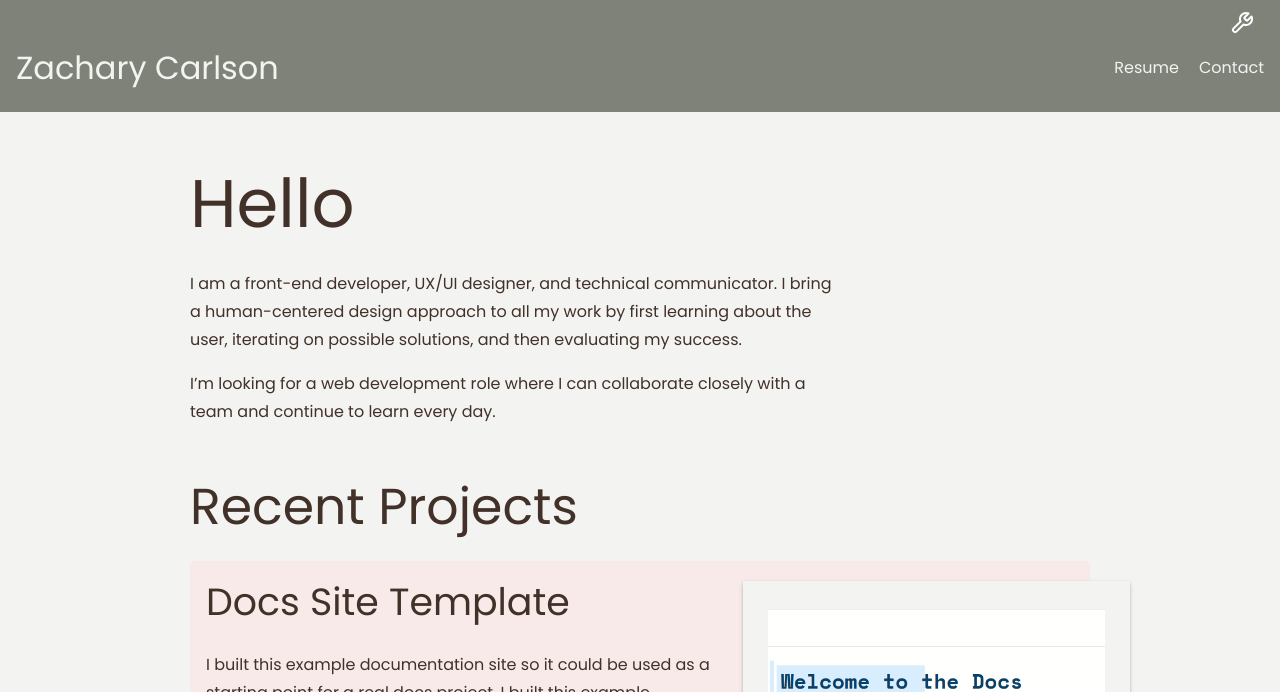
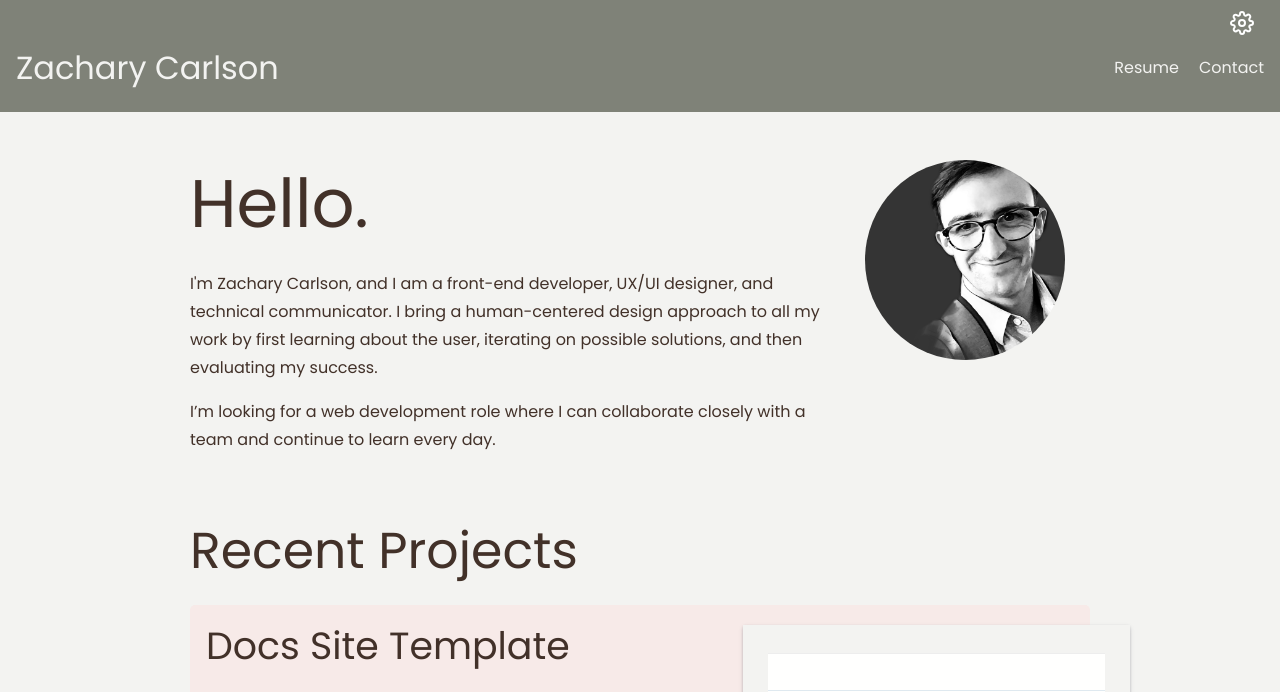
Before and after one commit to z-carlson/myPortfolio, a Gatsby site: page / in a window 1280 px wide. Shown: the top 692 px of the page. Built offline with nearby package versions, Linux system fonts and the light colour scheme; Gatsby itself is replaced by a stand-in of ours; a web font is replaced by a local one.

Commit message:
adds my face; fixes x overflow when themepicker opens

```diff
--- a/src/components/Header.js
+++ b/src/components/Header.js
@@ -1,11 +1,12 @@
-import { Link } from "gatsby";
-import React, { useState, useContext } from "react";
-import styled from "styled-components";
-import { ThemeContext } from "../context/ThemeContext";
-import TerminalIcon from "../images/svg/terminal.svg";
-import SunIcon from "../images/svg/sun.svg";
-import MoonIcon from "../images/svg/moon.svg";
-import ToolIcon from "../images/svg/tool.svg";
+import { Link } from 'gatsby';
+import React, { useState, useContext, useEffect } from 'react';
+import styled from 'styled-components';
+import { ThemeContext } from '../context/ThemeContext';
+import TerminalIcon from '../images/svg/terminal.svg';
+import SunIcon from '../images/svg/sun.svg';
+import MoonIcon from '../images/svg/moon.svg';
+import ToolIcon from '../images/svg/settings.svg';
+import CloseIcon from '../images/svg/x-circle.svg';
 
 const ThemePicker = styled.div`
   position: absolute;
@@ -65,25 +66,8 @@ const ThemeOptions = styled.div`
     transform: translateX(-20px) translateY(60px);
   }
 
-  span {
-    position: absolute;
-    left: 50%;
-    top: 50%;
-  }
-  span:hover {
-    cursor: pointer;
-  }
-
-  span:nth-child(1) {
-    transform: translateX(-80px);
-  }
-
-  span:nth-child(2) {
-    transform: translateX(-60px) translateY(40px);
-  }
-
-  span:nth-child(3) {
-    transform: translateX(-20px) translateY(60px);
+  button:nth-child(4) {
+    transform: translateX(-25px);
   }
 `;
 
@@ -92,7 +76,7 @@ const Header = () => {
     show: false,
     top: -100,
     right: -100,
-    transform: "scale(0)",
+    transform: 'scale(0)',
   };
 
   let [showOptions, setShown] = useState(defaultState);
@@ -100,22 +84,29 @@ const Header = () => {
   const { setTheme } = useContext(ThemeContext);
 
   function handleMouseOut() {
+    console.log('click');
+
     setShown({
-      ...showOptions,
-      transform: "scale(0)",
+      show: false,
+      transform: 'scale(0)',
       top: -100,
       right: -100,
     });
+
+    console.log(showOptions);
   }
 
   return (
     <header>
       <ThemePicker
-        onClick={() => setShown({ ...showOptions, transform: "scale(1.5)" })}
+        onClick={() =>
+          setShown({ ...showOptions, transform: 'scale(1.5)', show: true })
+        }
       >
         <button>
           <img src={ToolIcon} alt="open themes" />
         </button>
+        {showOptions.show && (
           <ThemeOptions
             show={showOptions.show}
             scale={showOptions.transform}
@@ -123,23 +114,27 @@ const Header = () => {
             right={showOptions.right}
             onMouseLeave={handleMouseOut}
           >
-          <button onClick={() => setTheme("light")}>
+            <button onClick={() => setTheme('light')}>
               <img src={SunIcon} alt="light theme" />
             </button>
-          <button onClick={() => setTheme("dark")}>
+            <button onClick={() => setTheme('dark')}>
               <img src={MoonIcon} alt="dark theme" />
             </button>
-          <button onClick={() => setTheme("hack3r")}>
+            <button onClick={() => setTheme('hack3r')}>
               <img src={TerminalIcon} alt="hacker theme" />
             </button>
+            <button onClickCapture={() => handleMouseOut()}>
+              <img src={CloseIcon} alt="close options" />
+            </button>
           </ThemeOptions>
+        )}
       </ThemePicker>
-      <Link to={"/"}>
+      <Link to={'/'}>
         <span id="me">Zachary Carlson</span>
       </Link>
       <nav>
-        <Link to={"/resume"}>Resume</Link>
-        <Link to={"/contact"}>Contact</Link>
+        <Link to={'/resume'}>Resume</Link>
+        <Link to={'/contact'}>Contact</Link>
       </nav>
     </header>
   );
--- a/src/pages/index.js
+++ b/src/pages/index.js
@@ -1,61 +1,62 @@
-import * as React from "react";
-import styled from "styled-components";
-import Layout from "../components/Layout";
-import DocProjectImage from "../images/docs template.png";
-import HangmanImage from "../images/hangman.png";
-import MemoryImage from "../images/memory.png";
-import GatsbyLogo from "../images/svg/Gatsby_Monogram.png";
-import ReactLogo from "../images/svg/React-icon.svg";
-import GraphQLLogo from "../images/svg/graphql-icon.svg";
-import HTMLLogo from "../images/svg/HTML5_Badge.svg";
-import CSSLogo from "../images/svg/CSS3_logo_and_wordmark.svg";
-import JSLogo from "../images/svg/JavaScript-logo.png";
-import MDXLogo from "../images/svg/mdx.svg";
-import DefaultLogo from "../images/svg/defaultLogo.svg";
-import SEO from "../components/SEO";
+import * as React from 'react';
+import styled from 'styled-components';
+import Layout from '../components/Layout';
+import DocProjectImage from '../images/docs template.png';
+import HangmanImage from '../images/hangman.png';
+import MemoryImage from '../images/memory.png';
+import GatsbyLogo from '../images/svg/Gatsby_Monogram.png';
+import ReactLogo from '../images/svg/React-icon.svg';
+import GraphQLLogo from '../images/svg/graphql-icon.svg';
+import HTMLLogo from '../images/svg/HTML5_Badge.svg';
+import CSSLogo from '../images/svg/CSS3_logo_and_wordmark.svg';
+import JSLogo from '../images/svg/JavaScript-logo.png';
+import MDXLogo from '../images/svg/mdx.svg';
+import DefaultLogo from '../images/svg/defaultLogo.svg';
+import SEO from '../components/SEO';
+import MyFace from '../images/web-profile-bw.png';
 
 const projects = [
   {
-    title: "Docs Site Template",
+    title: 'Docs Site Template',
     description:
-      "I built this example documentation site so it could be used as a starting point for a real docs project. I built this example documentation site so it could be used as a starting point for a real docs project.  ",
+      'I built this example documentation site so it could be used as a starting point for a real docs project. I built this example documentation site so it could be used as a starting point for a real docs project.  ',
     tech: [
-      { tech: "Gatsby", link: "https://www.gatsbyjs.com/" },
-      { tech: "React", link: "https://reactjs.org/" },
-      { tech: "GraphQL", link: "https://graphql.org/" },
-      { tech: "MDX", link: "https://mdxjs.com/" },
+      { tech: 'Gatsby', link: 'https://www.gatsbyjs.com/' },
+      { tech: 'React', link: 'https://reactjs.org/' },
+      { tech: 'GraphQL', link: 'https://graphql.org/' },
+      { tech: 'MDX', link: 'https://mdxjs.com/' },
     ],
     img: DocProjectImage,
-    codeLink: "https://github.com/z-carlson/docs-site",
-    liveLink: "https://quirky-elion-a4b0b0.netlify.app/",
+    codeLink: 'https://github.com/z-carlson/docs-site',
+    liveLink: 'https://quirky-elion-a4b0b0.netlify.app/',
   },
   {
-    title: "Memory",
+    title: 'Memory',
     description:
-      "I built this simple web version of the game Memory as a way to learn about using LocalStorage and SessionStorage. This framework-free implementation of the game uses randomly selected images from Unsplash and is different every time you play.",
+      'I built this simple web version of the game Memory as a way to learn about using LocalStorage and SessionStorage. This framework-free implementation of the game uses randomly selected images from Unsplash and is different every time you play.',
     tech: [
       {
-        tech: "JavaScript",
-        link: "https://developer.mozilla.org/en-US/docs/Web/JavaScript",
+        tech: 'JavaScript',
+        link: 'https://developer.mozilla.org/en-US/docs/Web/JavaScript',
       },
       {
-        tech: "HTML",
-        link: "https://developer.mozilla.org/en-US/docs/Web/HTML",
+        tech: 'HTML',
+        link: 'https://developer.mozilla.org/en-US/docs/Web/HTML',
       },
-      { tech: "CSS", link: "https://developer.mozilla.org/en-US/docs/Web/CSS" },
+      { tech: 'CSS', link: 'https://developer.mozilla.org/en-US/docs/Web/CSS' },
     ],
     img: MemoryImage,
-    codeLink: "https://github.com/z-carlson/memory",
-    liveLink: "https://z-carlson.github.io/memory/",
+    codeLink: 'https://github.com/z-carlson/memory',
+    liveLink: 'https://z-carlson.github.io/memory/',
   },
   {
-    title: "Hangman",
+    title: 'Hangman',
     description:
-      "This version of hangman was built as a personal project when I was first learning to use React. The words come from the Owlbot dictionary api.",
-    tech: [{ tech: "React", link: "https://reactjs.org/" }],
+      'This version of hangman was built as a personal project when I was first learning to use React. The words come from the Owlbot dictionary api.',
+    tech: [{ tech: 'React', link: 'https://reactjs.org/' }],
     img: HangmanImage,
-    codeLink: "https://github.com/z-carlson/react-hangman",
-    liveLink: "https://z-carlson.github.io/react-hangman/",
+    codeLink: 'https://github.com/z-carlson/react-hangman',
+    liveLink: 'https://z-carlson.github.io/react-hangman/',
   },
 ];
 
@@ -190,22 +191,43 @@ const ProjectImageStyle = styled.div`
   }
 `;
 
+const IntroStyles = styled.section`
+  display: grid;
+  grid-template-columns: 3fr 1fr;
+
+  .my-face img {
+    width: 200px;
+    height: 200px;
+    object-fit: cover;
+    object-position: top;
+    border-radius: 50%;
+  }
+
+  @media (max-width: 800px) {
+    grid-template-columns: 1fr;
+
+    .my-face {
+      display: none;
+    }
+  }
+`;
+
 const IndexPage = () => {
   const getIcon = (tech) => {
     switch (tech) {
-      case "Gatsby":
+      case 'Gatsby':
         return GatsbyLogo;
-      case "React":
+      case 'React':
         return ReactLogo;
-      case "GraphQL":
+      case 'GraphQL':
         return GraphQLLogo;
-      case "MDX":
+      case 'MDX':
         return MDXLogo;
-      case "JavaScript":
+      case 'JavaScript':
         return JSLogo;
-      case "HTML":
+      case 'HTML':
         return HTMLLogo;
-      case "CSS":
+      case 'CSS':
         return CSSLogo;
       default:
         return DefaultLogo;
@@ -214,22 +236,28 @@ const IndexPage = () => {
 
   return (
     <>
-      <SEO title={"Home"} />
+      <SEO title={'Home'} />
 
       <Layout>
         <main>
-          <title>Home Page</title>
-          <h1>Hello</h1>
+          <IntroStyles>
+            <div className="intro-text">
+              <h1>Hello.</h1>
               <p>
-            I am a front-end developer, UX/UI designer, and technical
-            communicator. I bring a human-centered design approach to all my
-            work by first learning about the user, iterating on possible
-            solutions, and then evaluating my success.
+                I'm Zachary Carlson, and I am a front-end developer, UX/UI
+                designer, and technical communicator. I bring a human-centered
+                design approach to all my work by first learning about the user,
+                iterating on possible solutions, and then evaluating my success.
               </p>
               <p>
                 I’m looking for a web development role where I can collaborate
                 closely with a team and continue to learn every day.
               </p>
+            </div>
+            <div className="my-face">
+              <img src={MyFace} alt="my headshot" />
+            </div>
+          </IntroStyles>
           <h2>Recent Projects</h2>
           {projects.map((project, index) => {
             return (
--- a/src/styles/global.css
+++ b/src/styles/global.css
@@ -1,7 +1,7 @@
 /* imports */
-@import url("https://fonts.googleapis.com/css2?family=Rubik:wght@300;400;700&display=swap");
-@import url("https://fonts.googleapis.com/css2?family=Anonymous+Pro&family=Poppins:wght@300;400;700&display=swap");
-@import url("https://fonts.googleapis.com/css2?family=Inconsolata&family=Train+One&display=swap");
+@import url('https://fonts.googleapis.com/css2?family=Rubik:wght@300;400;700&display=swap');
+@import url('https://fonts.googleapis.com/css2?family=Anonymous+Pro&family=Poppins:wght@300;400;700&display=swap');
+@import url('https://fonts.googleapis.com/css2?family=Inconsolata&family=Train+One&display=swap');
 
 /* Custom Properties */
 
@@ -54,8 +54,8 @@
 
   /* Type */
   --baseFontSize: 100%;
-  --headingFonts: "Poppins", sans-serif;
-  --bodyFonts: "Poppins", sans-serif;
+  --headingFonts: 'Poppins', sans-serif;
+  --bodyFonts: 'Poppins', sans-serif;
   --smallText: 0.75rem;
   --h1: 4.209rem;
   --h2: 3.157rem;
@@ -73,6 +73,7 @@
 html {
   font-size: var(--baseFontSize);
   box-sizing: border-box;
+  overflow-x: hidden;
 } /*16px*/
 
 *,
@@ -251,11 +252,11 @@ body,
   --headerColor: var(--purple-dark);
   --headerTextColor: var(--yellow);
 
-  --headingFonts: "Train One", cursive;
-  --bodyFonts: "Inconsolata", monospace;
+  --headingFonts: 'Train One', cursive;
+  --bodyFonts: 'Inconsolata', monospace;
 }
 
-@import url("https://fonts.googleapis.com/css2?family=Space+Mono:wght@400;700&display=swap");
+@import url('https://fonts.googleapis.com/css2?family=Space+Mono:wght@400;700&display=swap');
 .hack3r {
   --green: rgb(0, 235, 20);
   --black: rgb(29, 29, 29);
@@ -272,6 +273,6 @@ body,
   --headerColor: var(--black);
   --headerTextColor: var(--green);
 
-  --headingFonts: "Space Mono", monospace;
-  --bodyFonts: "Space Mono", monospace;
+  --headingFonts: 'Space Mono', monospace;
+  --bodyFonts: 'Space Mono', monospace;
 }
```
Also changed, not shown: src/pages/contact.js (+4 -5 lines), src/pages/resume.js (+62 -63 lines), src/images/svg/settings.svg (added), src/images/svg/x-circle.svg (added), src/images/web-profile-bw.png (added), static/favicon.ico. Lines whose indentation alone changed are shown as unchanged.
